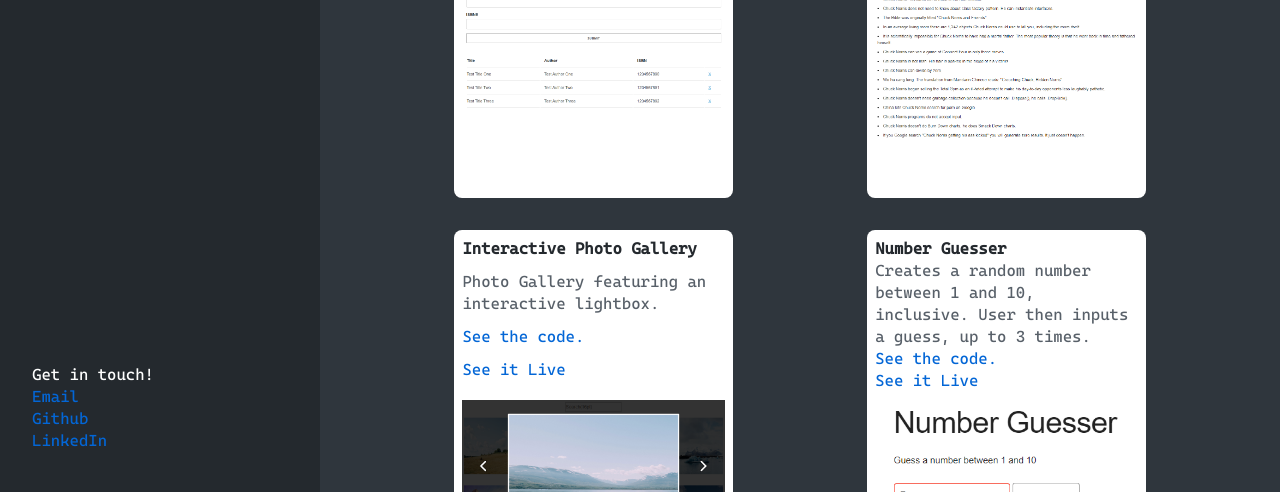
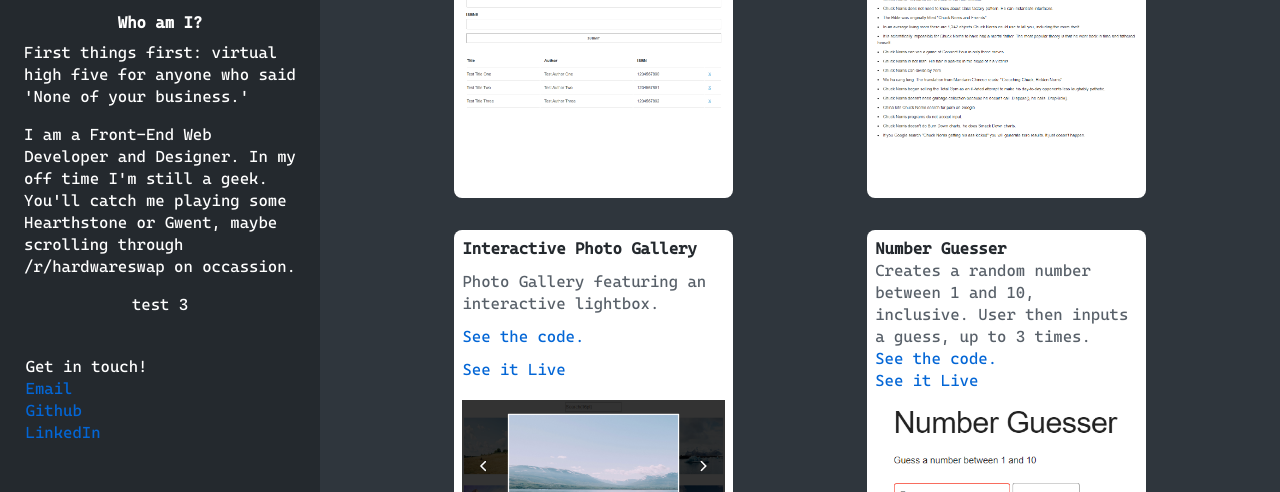
Before and after one commit to reifnotreef/WIP_Portfolio, a plain HTML site: page index.html in a window 1280 px wide. Shown: the part 308-800 px from the top of the page. Drawn offline with Linux system fonts and the light colour scheme; files whose address does not match are found by name.

Commit message:
still working on about me

```diff
--- a/index.html
+++ b/index.html
@@ -16,7 +16,7 @@
         <p id="profile-bio">reifnotreef</p>
         <section id="top-nav">
           <a href="#projects-container">Projects</a>
-          <a href="#header-container">About</a>
+          <a href="#about-me-container">About</a>
           <a href="#contact-container">Contact</a>
         </section>
       </section>
@@ -73,6 +73,13 @@
       </section>
     </section>
     <footer id='footer-container'>
+      <section id="about-me-container">
+        <h3>Who am I?</h3>
+        <p>First things first: virtual high five for anyone who said 'None of your business.'</p>
+        <p>I am a Front-End Web Developer and Designer. In my off time I'm still a geek. You'll catch me playing some
+          Hearthstone or Gwent, maybe scrolling through /r/hardwareswap on occassion.</p>
+        <p>test 3</p>
+      </section>
       <section id="contact-container">
         <h3 id='contact-header'>Get in touch!</h3>
         <p><a href='mailto:bridgerrhammond@gmail.com'>Email</a></p>
--- a/main.css
+++ b/main.css
@@ -139,6 +139,19 @@ a {
   flex-direction: column;
   max-width: 100vw;
   color: #fff;
+  padding: 1rem;
+}
+
+#about-me-container {
+  display: flex;
+  flex-direction: column;
+  align-items: center;
+  margin-top: 1rem;
+}
+
+#about-me-container p {
+  margin: 0.25rem;
+  text-align: center;
 }
 
 #contact-header {
@@ -159,6 +172,16 @@ a {
 @media screen and (min-width: 720px) {
   .project-container {
     flex: 0 0 40%;
+  }
+  #top-nav {
+    flex-direction: row;
+  }
+  #top-nav a {
+    margin: 0.25rem;
+  }
+  #about-me-container p {
+    margin: 0.5rem;
+    /* text-align: left; */
   }
 }
 
@@ -205,11 +228,20 @@ a {
     flex: 0 0 30%;
   }
   #footer-container {
-    grid-area: 5 / 1 / 6 / 2;
+    grid-area: 4 / 1 / 6 / 2;
+    display: flex;
+    flex-direction: column;
+    justify-content: flex-end;
+  }
+  #about-me-container {
+    font-size: 0.8rem;
+  }
+  #about-me-container p {
+    text-align: left;
   }
   #contact-container {
     width: 100%;
-    margin-left: 4rem;
+    margin-left: 1.2rem;
     margin-top: 2rem;
   }
   #contact-container p {
```
